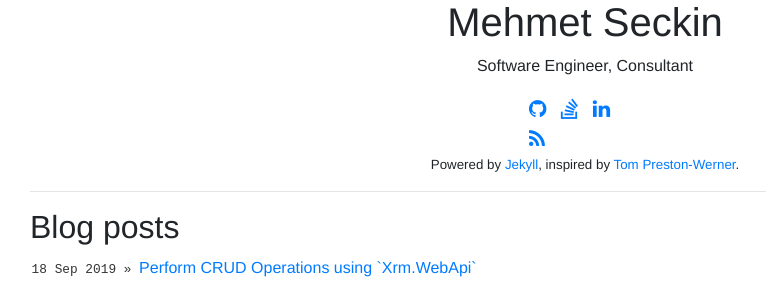
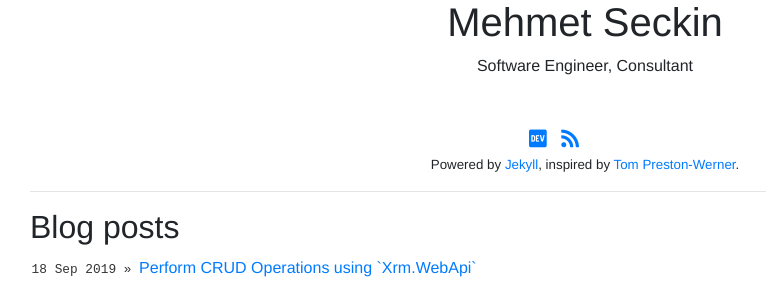
Before and after one commit to mehmetseckin/mehmetseckin.github.io, a Jekyll site: the page built from index.html, in a window 1280 px wide. Shown: the part 242-530 px from the top of the page, without its empty margins (55-821 px from the left). Built offline with Jekyll 4.4.1, drawn with Linux system fonts in a browser that asks for light colours; nearby versions of some CDN libraries.

Commit message:
Update font-awesome version to latest all

```diff
--- a/_layouts/default.html
+++ b/_layouts/default.html
@@ -13,7 +13,7 @@
   <meta name="author" content="Mehmet Seckin" />
   <meta name="viewport" content="width=device-width, initial-scale=1, shrink-to-fit=no">
   <link rel="stylesheet" href="//stackpath.bootstrapcdn.com/bootstrap/4.1.1/css/bootstrap.min.css" integrity="sha384-WskhaSGFgHYWDcbwN70/dfYBj47jz9qbsMId/iRN3ewGhXQFZCSftd1LZCfmhktB" crossorigin="anonymous">
-  <link rel="stylesheet" href="//cdnjs.cloudflare.com/ajax/libs/font-awesome/4.7.0/css/font-awesome.min.css">
+  <link rel="stylesheet" href="//cdnjs.cloudflare.com/ajax/libs/font-awesome/5.11.2/css/all.css">
   <link rel="stylesheet" href="/css/highlight.css">
   <link rel="stylesheet" href="/css/static.css">
   {% seo %}
```
